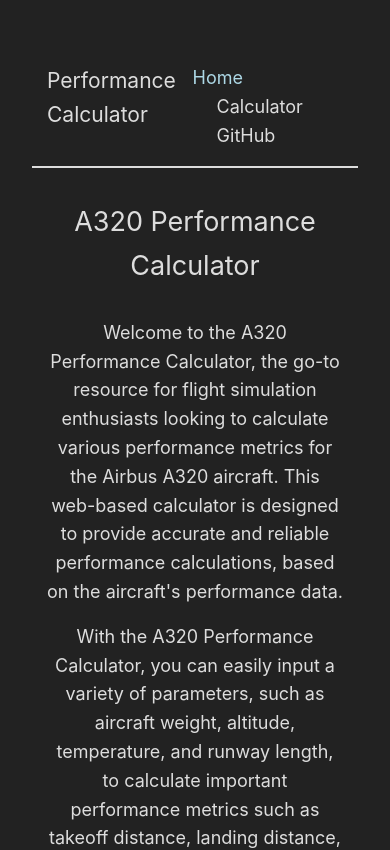
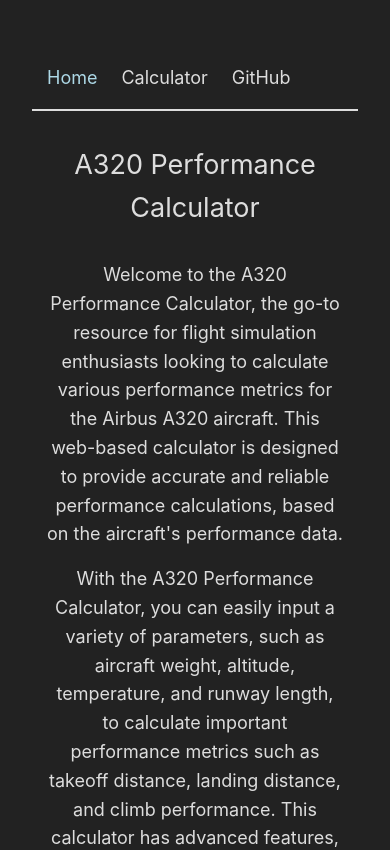
Before and after one commit to d4vss/performance-calculator, a Vue app: page / in a window 390 px wide. Shown: the top 850 px of the page. Built offline with nearby package versions, Linux system fonts and the light colour scheme.

Commit message:
Update App.vue

```diff
--- a/src/App.vue
+++ b/src/App.vue
@@ -5,7 +5,7 @@
 <template>
   <header>
     <div class="wrapper">
-      <RouterLink class="hover-underline-animation" to="/"><h3>Performance Calculator</h3></RouterLink>
+      <RouterLink class="hover-underline-animation home" to="/"><h3>Performance Calculator</h3></RouterLink>
       <nav>
         <RouterLink class="hover-underline-animation" to="/">Home</RouterLink>
         <RouterLink class="hover-underline-animation" to="/calculator">Calculator</RouterLink>
@@ -31,6 +31,12 @@
   border-bottom: solid 2px var(--color-text);
 }
 
+@media (max-width: 600px) {
+  .home {
+    display: none;
+  }
+}
+
 nav a.router-link-exact-active {
   color: var(--color-accent);
 }
```
